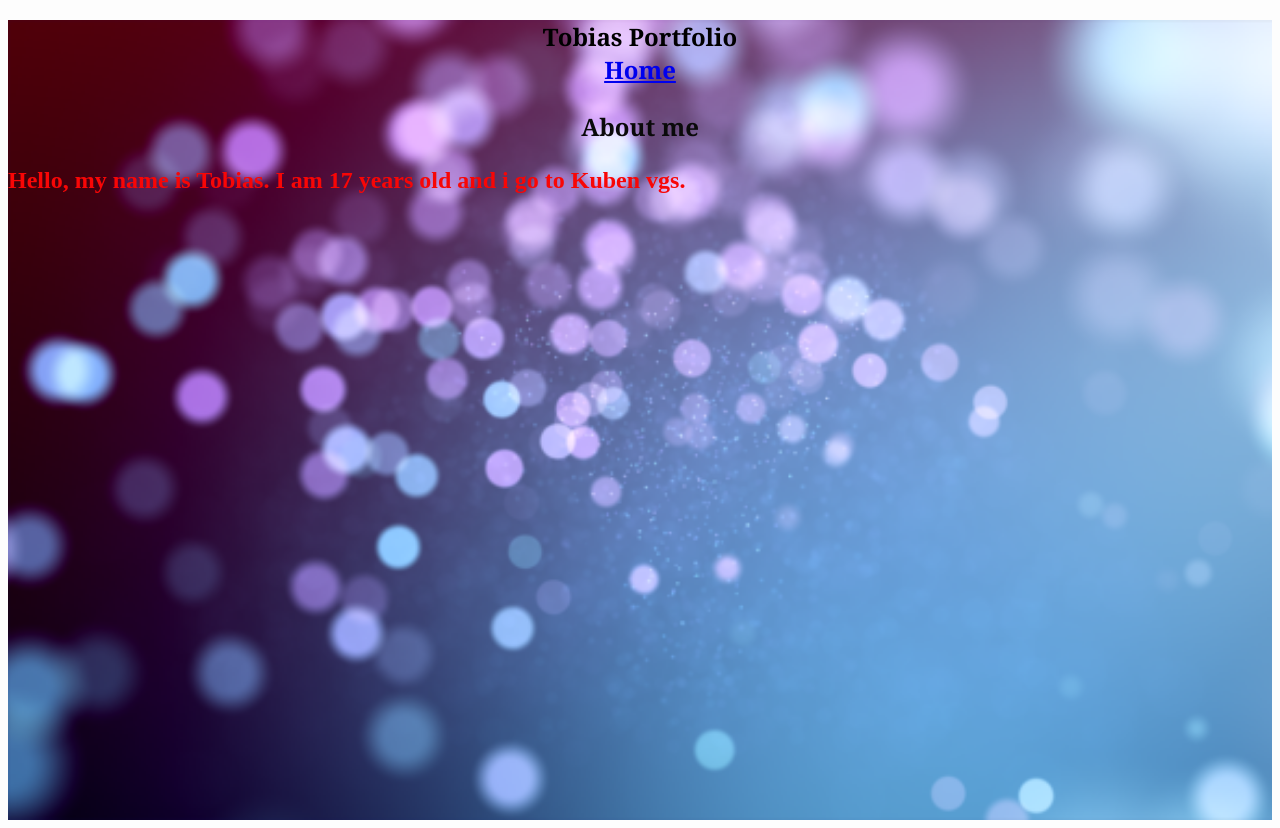
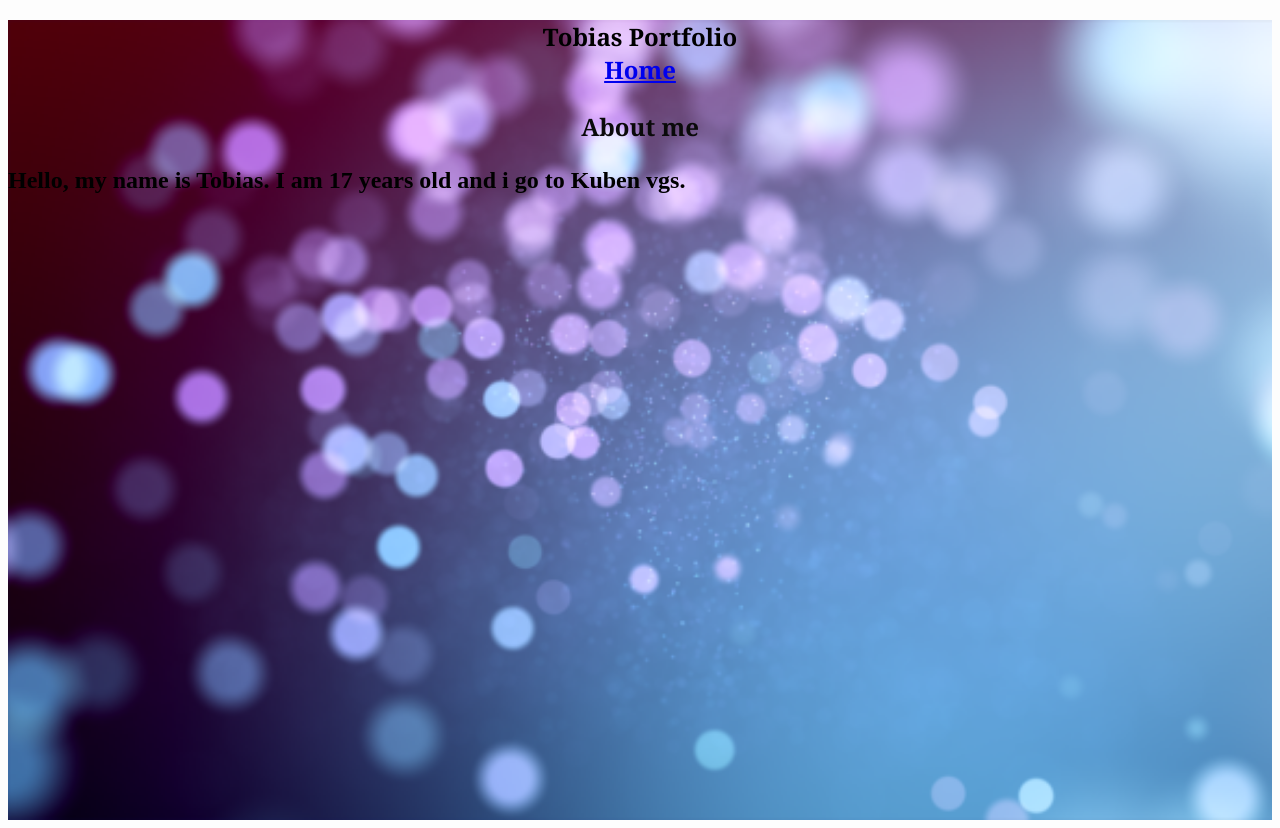
Before and after one commit to Tobbee17/Tobbee17.github.io, a plain HTML site: page AboutMe.html in a window 1280 px wide. Drawn offline with Linux system fonts and the light colour scheme.

Commit message:
change collor

```diff
--- a/css/style.css
+++ b/css/style.css
@@ -12,9 +12,6 @@ Body {
       list-style-type: none;
       margin: 0;
       padding: 0;
-    }
-    h2 {
-      color: rgb(248, 6, 6)
     }
 
   .Welcome{
```
